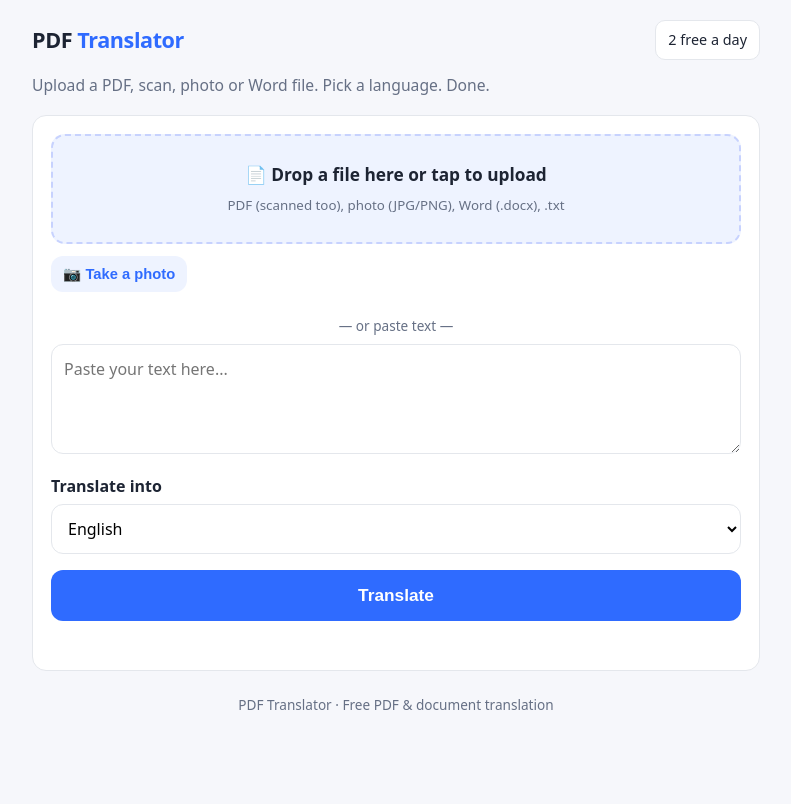
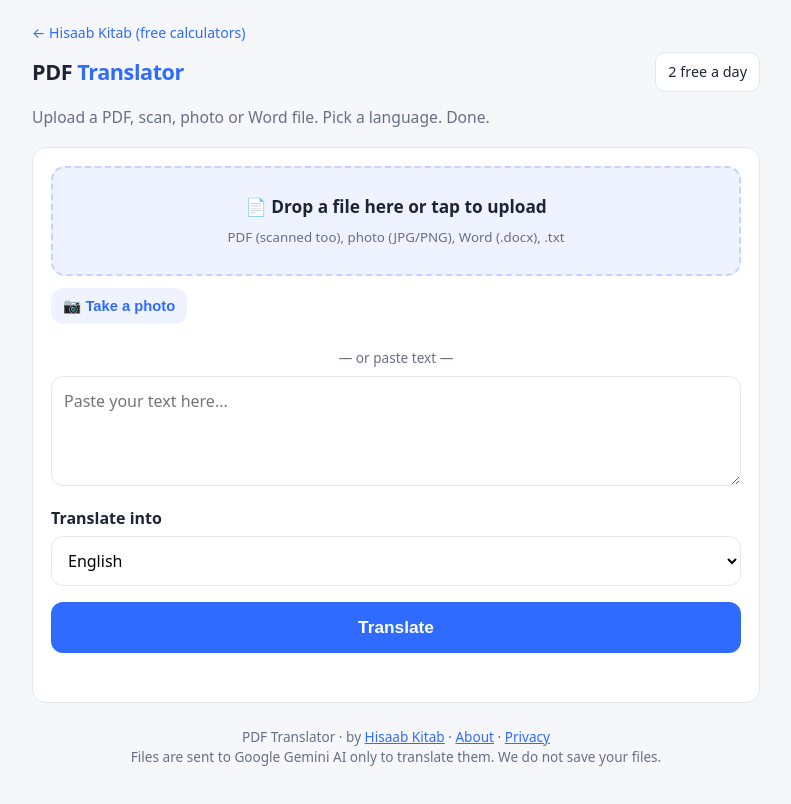
Before and after one commit to luvknight8-lang/luvknight8-lang.github.io, a plain HTML site: page translate/index.html in a window 1280 px wide. Shown: the whole page, without its empty margins (244-1035 px from the left). Drawn offline with nearby package versions, Linux system fonts and the light colour scheme; no server answers.

Commit message:
Link translator back to Hisaab Kitab, add privacy note
Co-Authored-By: Claude Opus 5.5 <noreply@anthropic.com>
Claude-Session: https://claude.ai/code/session_014JSb97pJR3x3wVkptN2BBb

```diff
--- a/translate/index.html
+++ b/translate/index.html
@@ -74,7 +74,8 @@
 </head>
 <body>
 <div class="wrap">
-  <header>
+  <a href="/" style="font-size:.88rem;text-decoration:none">&larr; Hisaab Kitab (free calculators)</a>
+  <header style="margin-top:8px">
     <div class="logo">PDF <span>Translator</span></div>
     <span class="icon-btn" id="quota" style="cursor:default">2 free a day</span>
   </header>
@@ -124,7 +125,7 @@
     <p class="note" style="margin-top:14px">This is an AI translation. Please double-check names, dates and amounts against the original.</p>
   </div>
 
-  <footer>PDF Translator · Free PDF &amp; document translation</footer>
+  <footer>PDF Translator · by <a href="/">Hisaab Kitab</a> · <a href="/about/">About</a> · <a href="/privacy/">Privacy</a><br>Files are sent to Google Gemini AI only to translate them. We do not save your files.</footer>
 </div>
 
 <div class="toast" id="toast"></div>
```
